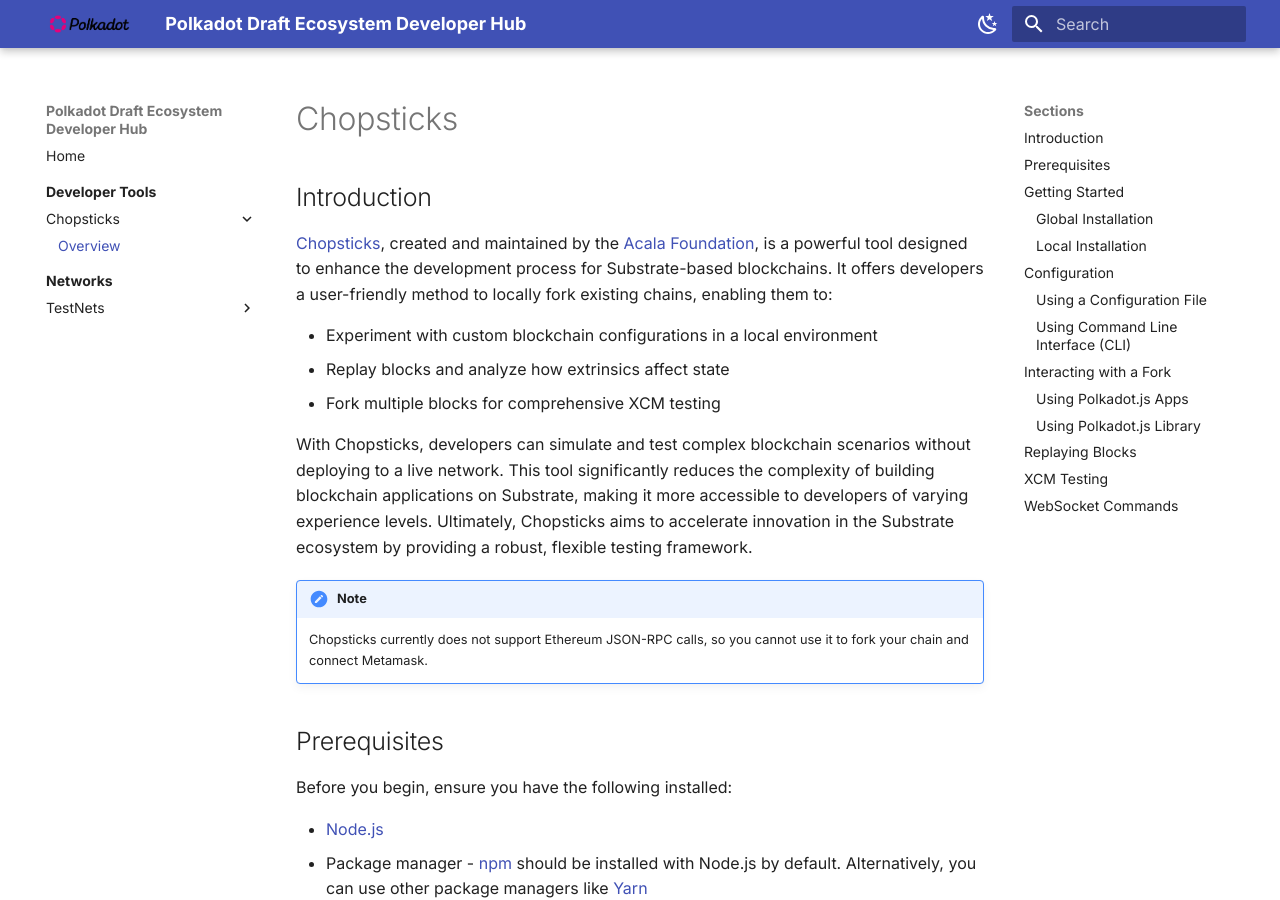
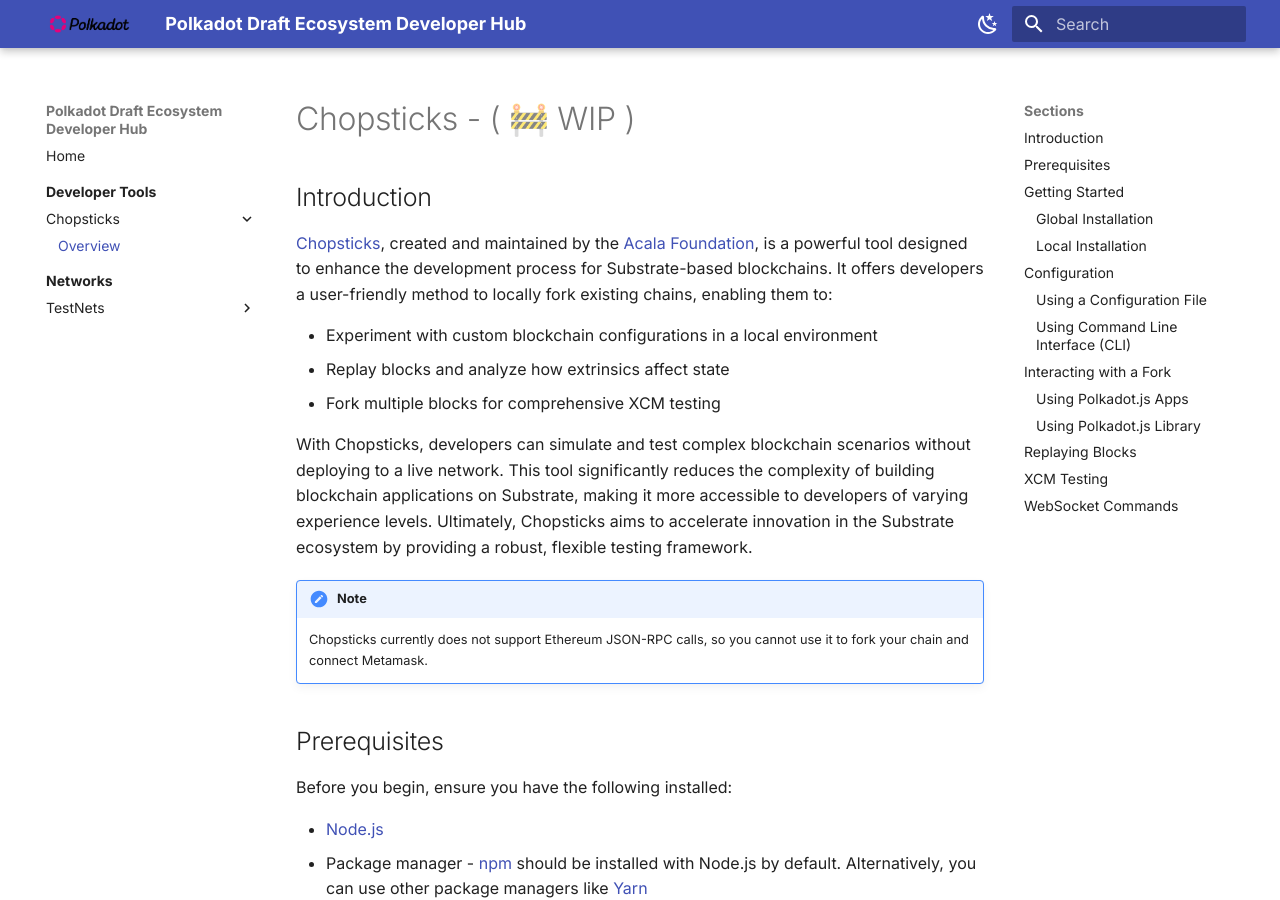
Before and after one commit to papermoonio/polkadot-ecosystem-docs-draft, an MkDocs documentation site: the page built from docs/dev-tools/chopsticks/overview.md, in a window 1280 px wide and 900 px high. Built offline with MkDocs 1.6.1 and Material for MkDocs 9.7.7, drawn with Linux system fonts in a browser that asks for light colours.

Commit message:
Add WIP to tittle

```diff
--- a/docs/dev-tools/chopsticks/overview.md
+++ b/docs/dev-tools/chopsticks/overview.md
@@ -3,7 +3,7 @@
 description: Configure and fork Substrate-based blockchains locally with Chopsticks. Learn installation, configuration, and usage for streamlined blockchain development.
 ---
 
-# Chopsticks
+# Chopsticks - ( 🚧 WIP )
 
 ## Introduction
 
```
